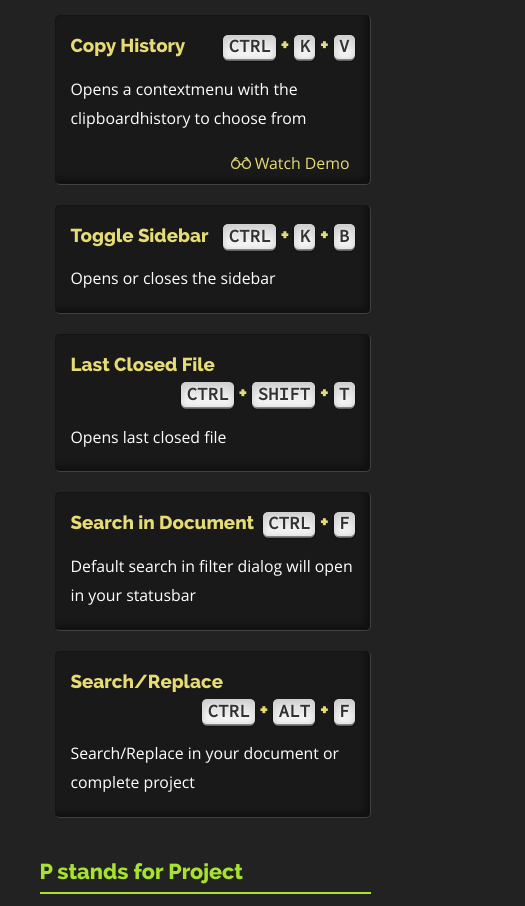
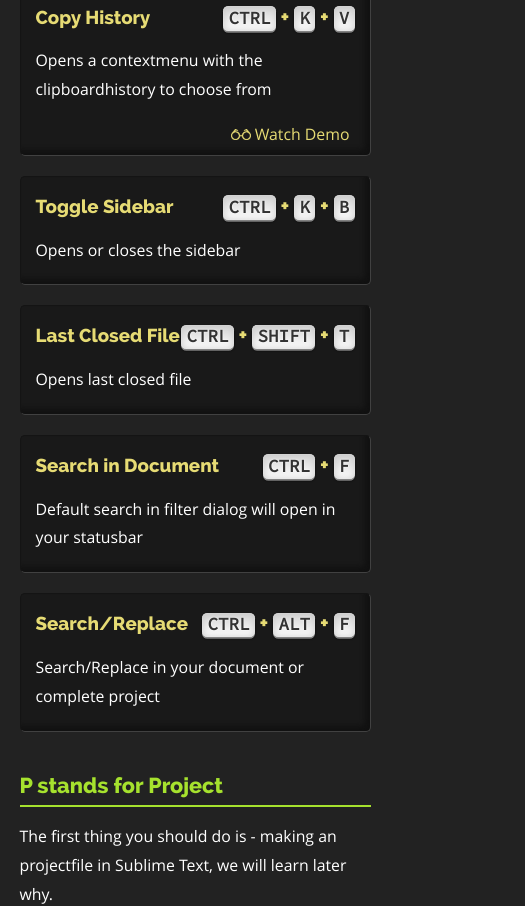
Before and after one commit to WWWCourses/sublime-frontend-fieldmanual, a website: page src/index.html in a window 390 px wide. Shown: the part 1565-2471 px from the top of the page, 525 px wide, since content can reach past the window. Drawn offline with nearby package versions, Linux system fonts and the light colour scheme.

Commit message:
cellphones

```diff
--- a/src/app/css/custom.css
+++ b/src/app/css/custom.css
@@ -509,6 +509,25 @@ code.filehint {
  		height: 130px;
  	}
 
+@media only screen and (max-width: 630px) {
+	.ind {
+		width: 100%;
+		margin-left:0;
+	}
+
+	.ind-2 {
+		width: 100%;
+		margin-left:0;
+	}
+
+	.bookmarks {
+		width: 320px;
+	}
+
+	#toggle.open {
+ 		left: 290px;
+ 	}
+}
 
 @media only screen and (max-width: 1100px) {
 	#content {
```
